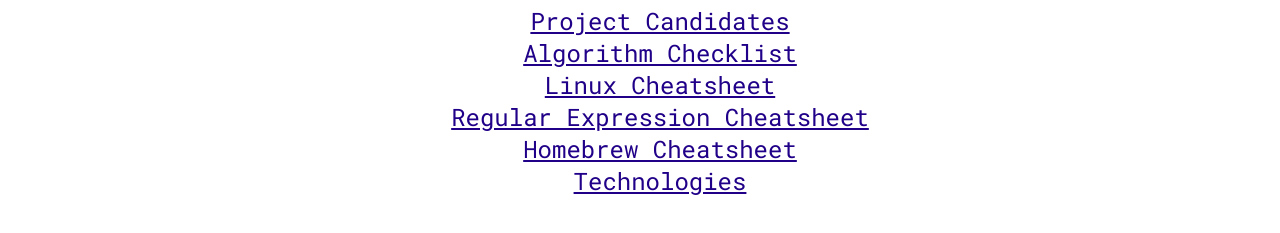
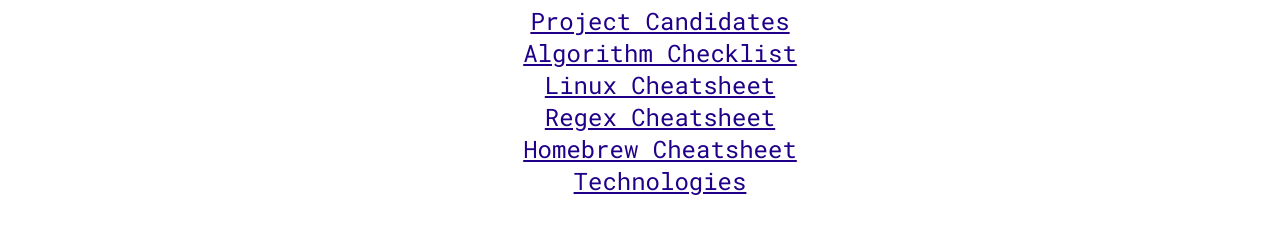
Before and after one commit to elainechan/webdev, a plain HTML site: page index.html in a window 1280 px wide. Shown: the part 491-724 px from the top of the page. Drawn offline with Linux system fonts and the light colour scheme.

Commit message:
copyediting

```diff
--- a/index.html
+++ b/index.html
@@ -61,7 +61,7 @@
                     <li><a href="https://github.com/elainechan/webdev/blob/master/projects.md">Project Candidates</a></li>
                     <li><a href="https://github.com/elainechan/webdev/blob/master/algo.md">Algorithm Checklist</a></li>
                     <li><a href="https://github.com/elainechan/webdev/blob/master/linux.md">Linux Cheatsheet</a></li>
-                    <li><a href="https://github.com/elainechan/webdev/blob/master/regex.md">Regular Expression Cheatsheet</a></li>
+                    <li><a href="https://github.com/elainechan/webdev/blob/master/regex.md">Regex Cheatsheet</a></li>
                     <li><a href="https://github.com/elainechan/webdev/blob/master/homebrew.md">Homebrew Cheatsheet</a></li>
                     <li><a href="https://github.com/elainechan/webdev/blob/master/technologies.md">Technologies</a></li>
                 </ul>
```
